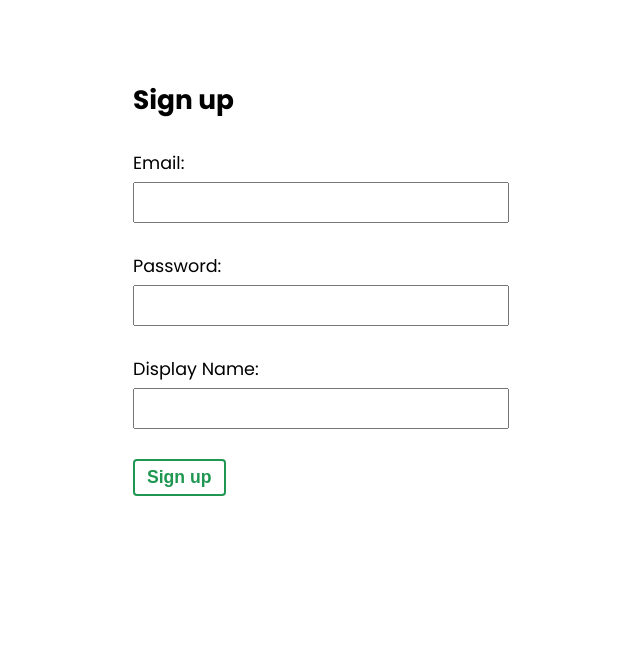
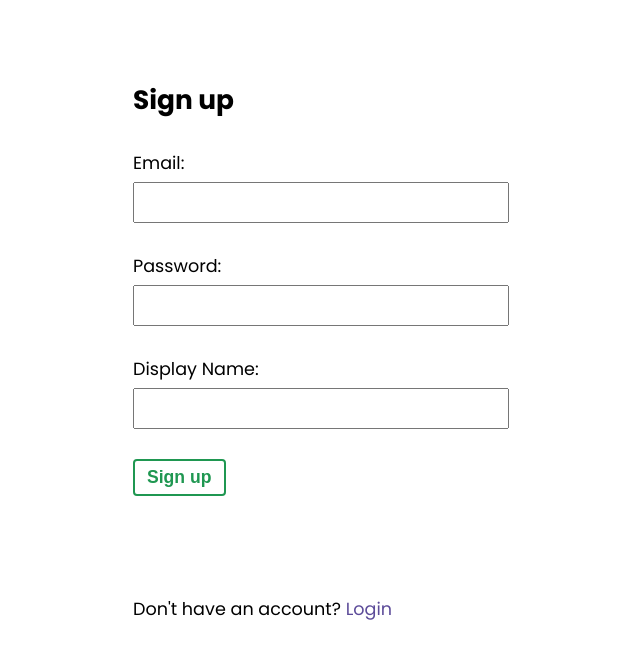
Before and after one commit to shaikat17/finance_tracker, a React (Vite) app: page /signup in a window 1280 px wide. Shown: the top 658 px of the page, without its empty margins (327-967 px from the left). Built offline with nearby package versions, Linux system fonts and the light colour scheme; no server answers.

Commit message:
Some fixes on login and signup page.

```diff
--- a/src/pages/login/Login.jsx
+++ b/src/pages/login/Login.jsx
@@ -1,6 +1,7 @@
 import { useState } from "react";
 import styles from "./Login.module.css";
 import { useLogin } from "../../hooks/useLogin";
+import { Link } from "react-router-dom";
 
 const Login = () => {
   const [email, setEmail] = useState("");
@@ -14,6 +15,7 @@ const Login = () => {
   };
 
   return (
+    <>
     <form onSubmit={handleSubmit} className={styles["login-form"]}>
       <h2>Login</h2>
       <label>
@@ -34,6 +36,8 @@ const Login = () => {
       </label>
       <button className="btn">Login</button>
     </form>
+    <p className={styles.message_box}>Don't have an account? <Link to="/signup">Sing Up</Link> </p>
+    </>
   );
 };
 
--- a/src/pages/login/Login.module.css
+++ b/src/pages/login/Login.module.css
@@ -17,3 +17,18 @@
     color: #777;
     width: 100%;
   }
+
+  .message_box {
+    max-width: 360px;
+    margin: 60px auto;
+    padding: 20px;
+  }
+
+  .message_box a {
+    text-decoration: none;
+    color: #5C4B99;
+  }
+
+  .message_box a:hover {
+    color: #F31559;
+  }
--- a/src/pages/signup/Signup.jsx
+++ b/src/pages/signup/Signup.jsx
@@ -3,6 +3,7 @@ import { useState } from 'react'
 // styles
 import styles from './Signup.module.css'
 import { useSignUp } from '../../hooks/useSignUp'
+import { Link } from 'react-router-dom'
 
 export default function Signup() {
   const [email, setEmail] = useState('')
@@ -21,6 +22,7 @@ export default function Signup() {
   }
 
   return (
+    <>
     <form onSubmit={handleSubmit} className={styles['signup-form']}>
       <h2>Sign up</h2>
       <label>
@@ -51,5 +53,7 @@ export default function Signup() {
       {isPending && <button className='btn' disabled>Loading</button>}
       { error && <p>{error}</p>}
     </form>
+    <p className={styles.message_box}>Don't have an account? <Link to="/login">Login</Link> </p>
+    </>
   )
 }
--- a/src/pages/signup/Signup.module.css
+++ b/src/pages/signup/Signup.module.css
@@ -17,3 +17,18 @@
     color: #777;
     width: 100%;
   }
+
+  .message_box {
+    max-width: 360px;
+    margin: 60px auto;
+    padding: 20px;
+  }
+
+  .message_box a {
+    text-decoration: none;
+    color: #5C4B99;
+  }
+
+  .message_box a:hover {
+    color: #F31559;
+  }
```
Also changed, not shown: 1 other file (tests, documents, lock files or other folders).
